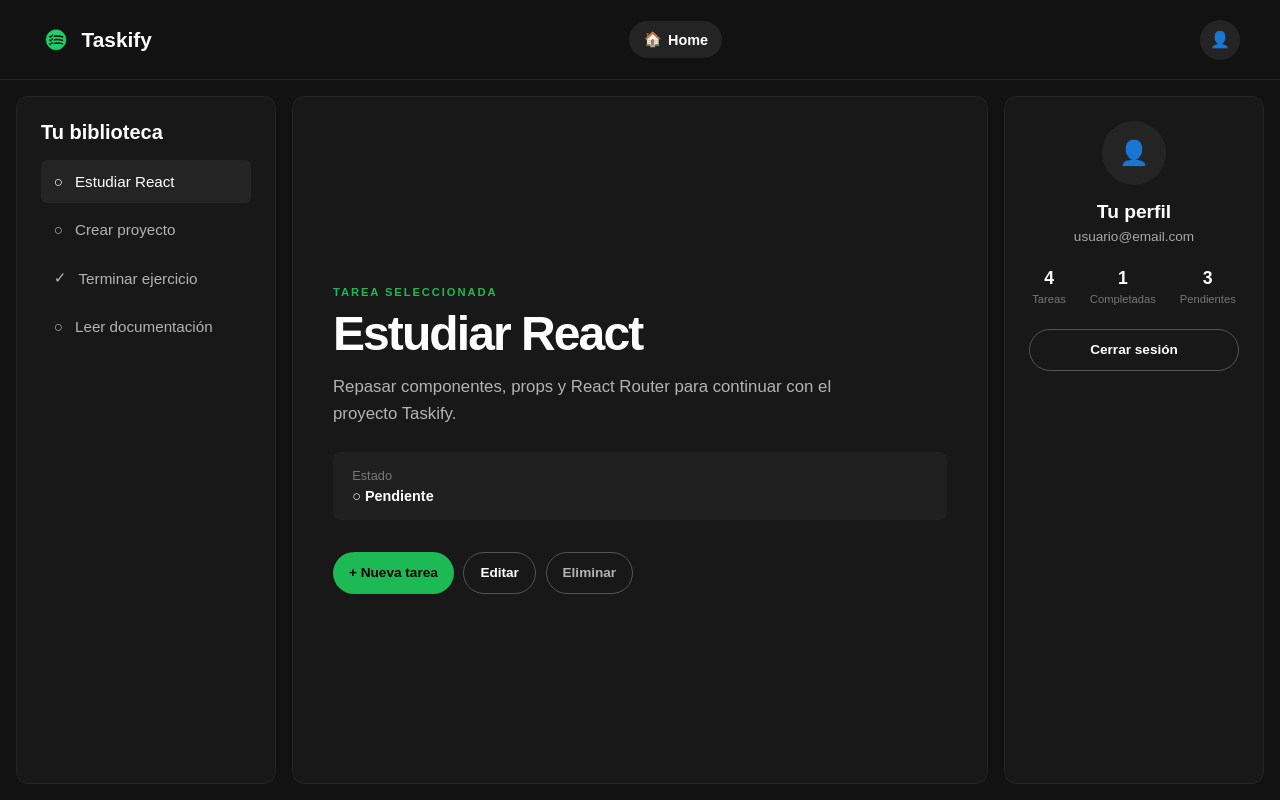
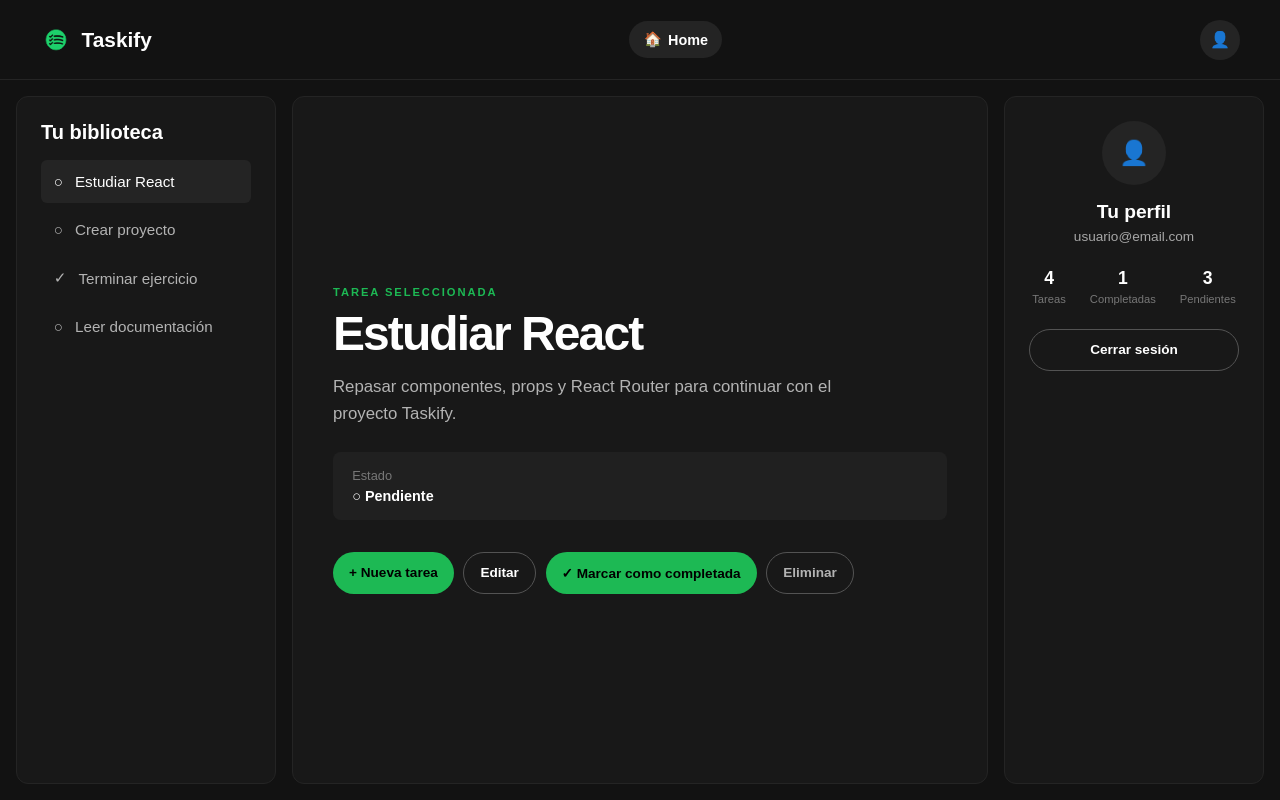
Before and after one commit to octaviolanne-hue/ProyectoIntegradorM4, a React (Vite) app: page /tasks in a window 1280 px wide. Built offline with nearby package versions, Linux system fonts and the light colour scheme.

Commit message:
Boton tarea completada

```diff
--- a/src/App.css
+++ b/src/App.css
@@ -735,6 +735,43 @@
     border-color: #ffffff;
 }
 
+.complete-task-button {
+    border: none;
+
+    background-color: #1db954;
+    color: #000000;
+
+    font-weight: 700;
+
+    box-shadow: 0 0 0 0 rgba(29, 185, 84, 0);
+
+    transition:
+        background-color 0.2s ease,
+        transform 0.2s ease,
+        box-shadow 0.2s ease;
+}
+
+.complete-task-button:hover {
+    background-color: #1ed760;
+
+    transform: scale(1.04);
+
+    box-shadow: 0 0 18px rgba(29, 185, 84, 0.25);
+}
+
+.complete-task-button.completed {
+    background-color: #242424;
+    color: #1db954;
+
+    border: 1px solid #1db954;
+}
+
+.complete-task-button.completed:hover {
+    background-color: #303030;
+
+    box-shadow: 0 0 14px rgba(29, 185, 84, 0.15);
+}
+
 /* =========================
    TABLET
    ========================= */
--- a/src/pages/Tasks.tsx
+++ b/src/pages/Tasks.tsx
@@ -118,6 +118,23 @@ function Tasks() {
         }
     };
 
+    const handleToggleComplete = () => {
+        const updatedTask: Task = {
+            ...selectedTask,
+            completed: !selectedTask.completed,
+        };
+
+        setTasks(
+            tasks.map((task) =>
+                task.id === selectedTask.id
+                    ? updatedTask
+                    : task
+            )
+        );
+
+        setSelectedTask(updatedTask);
+    };
+
     return (
         <main className="tasks-page">
 
@@ -208,7 +225,6 @@ function Tasks() {
 
                             </div>
                             <div className="task-actions">
-
                                 <button
                                     className="new-task-button"
                                     onClick={() => {
@@ -220,7 +236,6 @@ function Tasks() {
                                 >
                                     + Nueva tarea
                                 </button>
-
                                 <button
                                     className="edit-task-button"
                                     onClick={() => {
@@ -232,18 +247,26 @@ function Tasks() {
                                 >
                                     Editar
                                 </button>
-
+                                <button
+                                    className={
+                                        selectedTask.completed
+                                            ? "complete-task-button completed"
+                                            : "complete-task-button"
+                                    }
+                                    onClick={handleToggleComplete}
+                                >
+                                    {selectedTask.completed
+                                        ? "✓ Completada"
+                                        : "✓ Marcar como completada"}
+                                </button>
                                 <button
                                     className="delete-task-button"
                                     onClick={handleDeleteTask}
                                 >
                                     Eliminar
                                 </button>
-
                             </div>
-
                         </>
-
                     ) : (
 
                         <form
```
